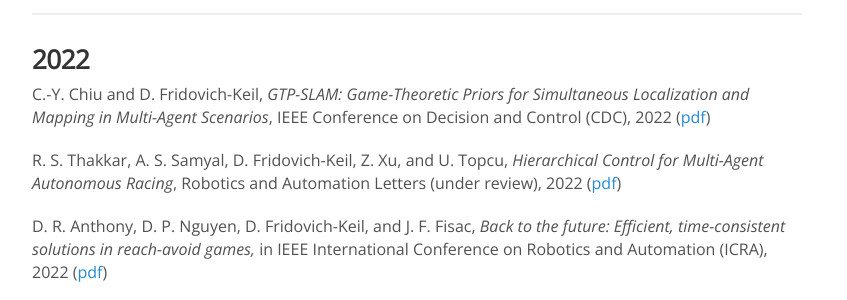
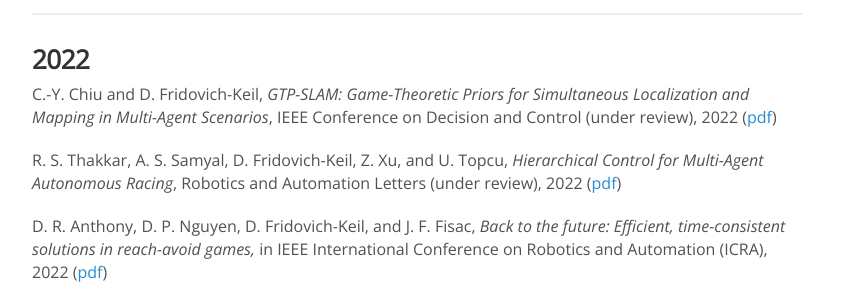
Before and after one commit to KordingLab/KordingLab.github.io, a Jekyll site: the page built from publications.md, in a window 1280 px wide and 900 px high. Shown: the part 138-438 px from the top of the window, without its empty margins (223-1070 px from the left). Built offline with Jekyll 4.4.1, drawn with Linux system fonts in a browser that asks for light colours; nearby versions of some CDN libraries; comment, search, counter and statistics services are not loaded.

Commit message:
noting under review

```diff
--- a/publications.md
+++ b/publications.md
@@ -9,7 +9,7 @@ For metrics and citations, please refer to David's [Google Scholar profile](http
 
 ### 2022
 
-C.-Y. Chiu and D. Fridovich-Keil, _GTP-SLAM: Game-Theoretic Priors for Simultaneous Localization and Mapping in Multi-Agent Scenarios_, IEEE Conference on Decision and Control (CDC), 2022 ([pdf](https://arxiv.org/abs/2203.16690))
+C.-Y. Chiu and D. Fridovich-Keil, _GTP-SLAM: Game-Theoretic Priors for Simultaneous Localization and Mapping in Multi-Agent Scenarios_, IEEE Conference on Decision and Control (under review), 2022 ([pdf](https://arxiv.org/abs/2203.16690))
 
 R. S. Thakkar, A. S. Samyal, D. Fridovich-Keil, Z. Xu, and U. Topcu, _Hierarchical Control for Multi-Agent Autonomous Racing_, Robotics and Automation Letters (under review), 2022 ([pdf](https://arxiv.org/pdf/2202.12861))
 
```
Also changed, not shown: 1 other file.
